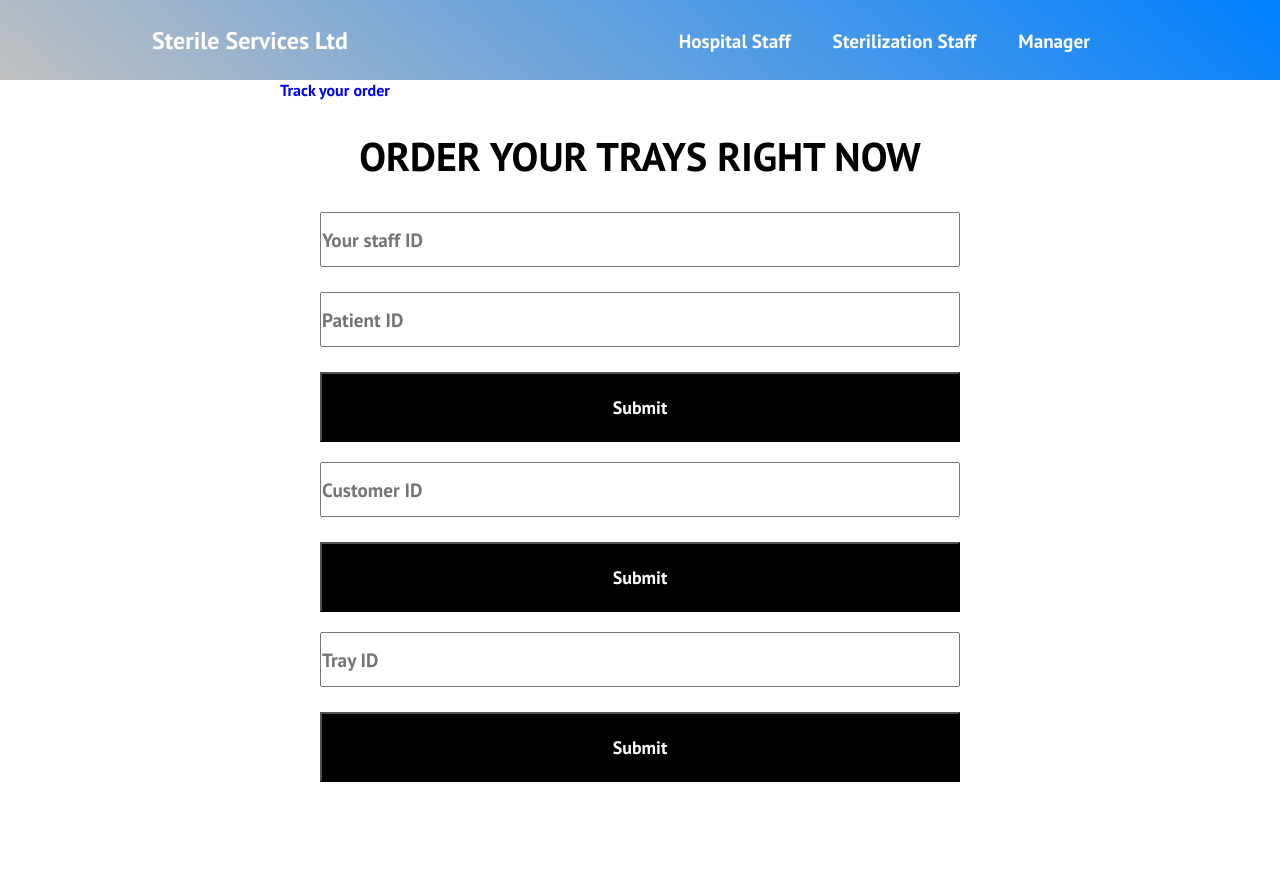
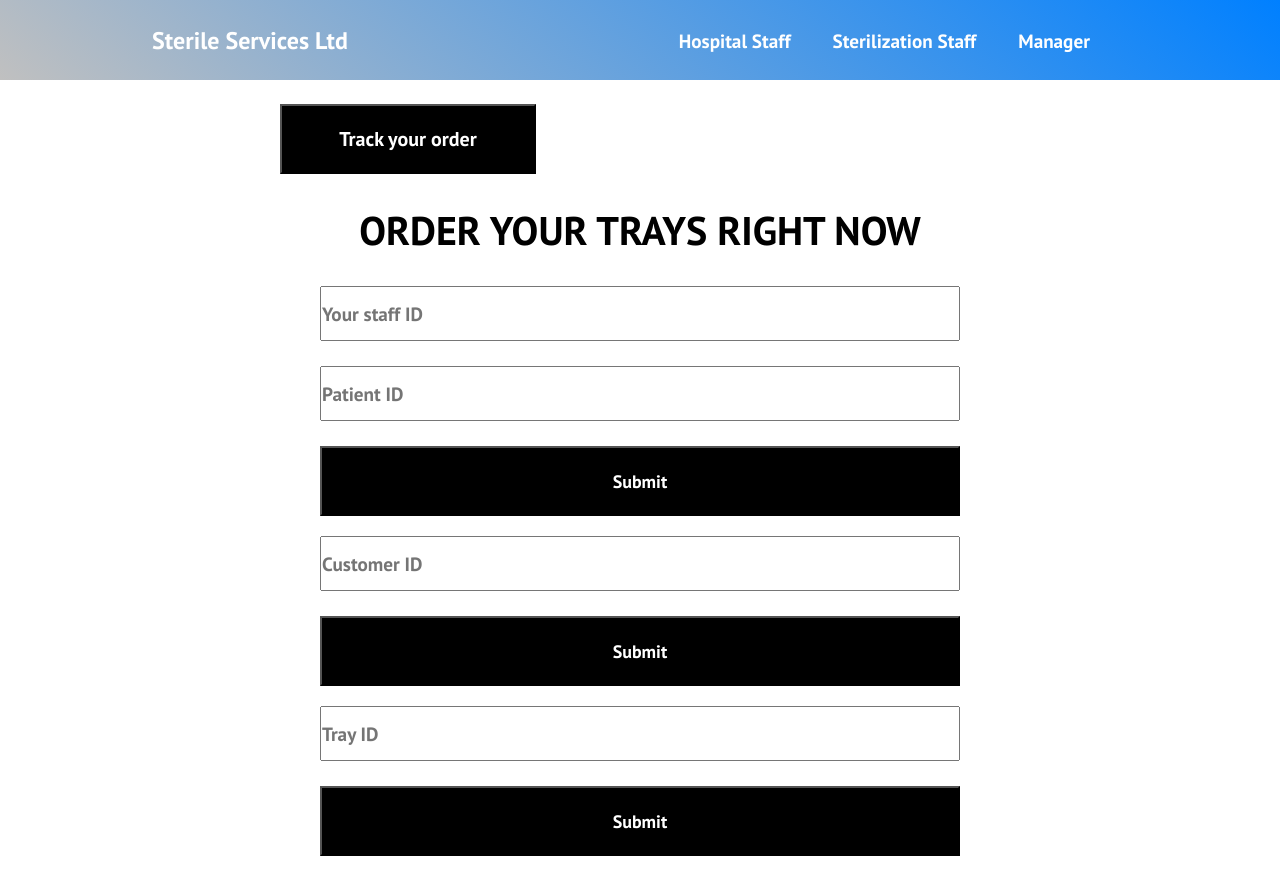
Before and after one commit to jaythanki23/COMP1471, a React (Create React App) app: page /hospital-staff in a window 1280 px wide. Before the commit the page ends 802 px from the top, so only its background shows below. Built offline with nearby package versions, Linux system fonts and the light colour scheme.

Commit message:
changed styling of tracking button

```diff
--- a/package.json
+++ b/package.json
@@ -5,8 +5,8 @@
   "homepage": "",
   "dependencies": {
     "@testing-library/jest-dom": "^5.16.5",
+    "@testing-library/order-event": "^13.5.0",
     "@testing-library/react": "^13.4.0",
-    "@testing-library/order-event": "^13.5.0",
     "axios": "^1.3.4",
     "localforage": "^1.10.0",
     "luxon": "^3.3.0",
--- /dev/null
+++ b/src/Components/Pages/HospitalStaff.css
@@ -0,0 +1,4 @@
+.button {
+    margin-left: 17.5rem;
+    margin-top: 1.5rem;
+}
--- a/src/Components/Pages/HospitalStaff.js
+++ b/src/Components/Pages/HospitalStaff.js
@@ -2,27 +2,19 @@ import '../../App.css';
 import OrderForm from "../OrderForm";
 import React from "react";
 import '../OrderForm.css'
-import {Link} from "react-router-dom";
-import styled from "styled-components";
-
-const StyledLink = styled(Link)`
-  color: Blue;
-  text-decoration: none;
-  margin: 1rem;
-  margin-left: 17.5rem;
-  margin-top: 3rem;
-  position: relative;
-  font: sans-serif;
-`;
+import './HospitalStaff.css'
 
 function HospitalStaff() {
     return (
         <>
-            <StyledLink
-                className="trackingLink"
-                to={'/tracking'}>
-                    Track your order
-            </StyledLink>
+            <button
+                type="button"
+                className="button"
+                onClick={(e) => {
+                    e.preventDefault();
+                    window.location.href='http://localhost:3000/tracking';
+                }}
+            > Track your order</button>
             <OrderForm />
         </>
     );
```
